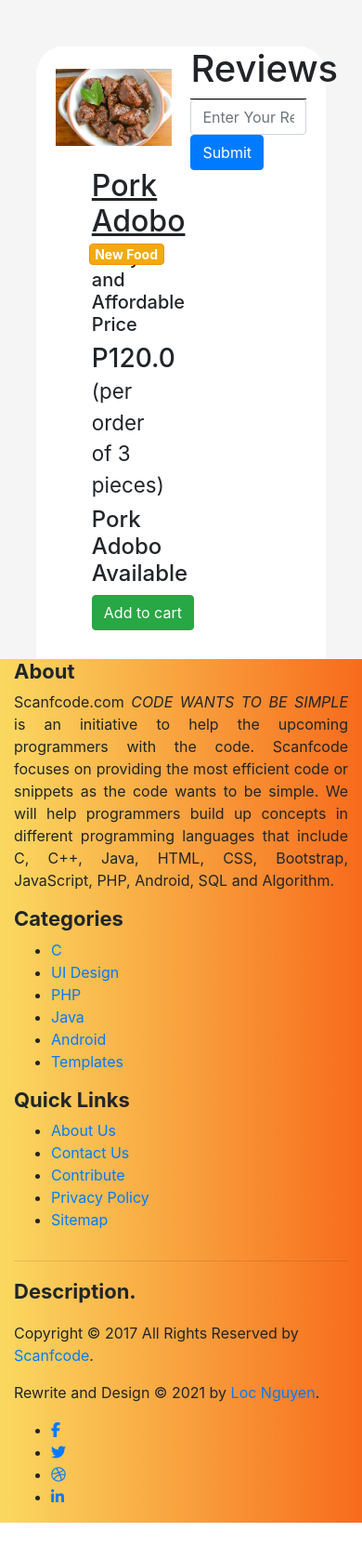
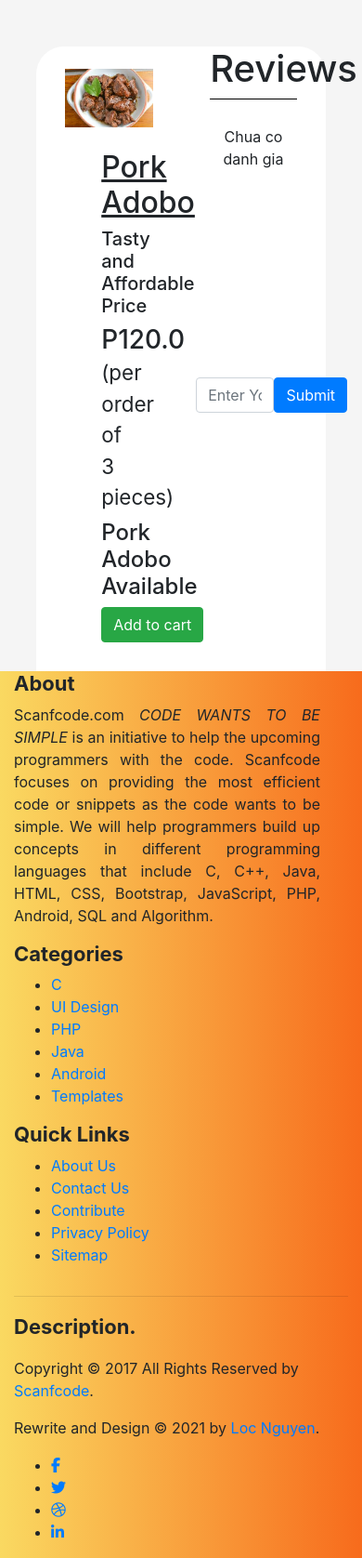
Before and after one commit to locDEV169/OrderFood, a Django app: a page that uses main/templates/main/dishes.html in a window 390 px wide. Shown: the part 108-1784 px from the top of the page at 93% size. Before the commit the page ends 1746 px from the top, so only its background shows below. Run offline with Django 3.2, Linux system fonts and the light colour scheme; data comes from the database, SQL or seed files in the repository; both versions use the stored data as it was after the commit; some libraries are stand-ins or nearby versions.

Commit message:
Thin-reponsive-nhe

```diff
--- a/main/static/main/dishes.css
+++ b/main/static/main/dishes.css
@@ -15,7 +15,7 @@
 }
 
 .container-review{
-    width: 40%;
+    width: 30%;
     max-height: 1000px;
     background-color: white;
 }
@@ -24,8 +24,8 @@
 }
 
 .area-text-review{
+    min-height: 300px;
     max-width: 1000px;
-    width: 100%;
     overflow-y: scroll;
     border-top: 1px solid black;
 }
@@ -59,7 +59,8 @@
 }
 
 .row{
-    flex-direction: column;
+    flex-direction: row;
+    width: 100%;
 }
 
 .area-dish-image{
@@ -74,3 +75,19 @@
 .img-fluid,.area-dish-image{
     width: 100%;
 }
+
+.col-sm-11{
+    padding: 0;
+    width: 90%;
+}
+
+.col-sm-1{
+     padding: 0;
+    width: 10%;
+}
+
+.no-comment{
+    margin: 30% 0px;
+    width: 100%;
+    text-align: center;
+}
--- a/main/templates/main/dishes.html
+++ b/main/templates/main/dishes.html
@@ -14,7 +14,7 @@
           <!--Content-->
           <div class="p-4 content">
             <div class="mt-0">
-                <h2><u>{{ item.title }}</u><span class="badge badge-{{ item.label_colour }} ml-2">{{ item.labels }}</span></h2>
+                <h2><u>{{ item.title }}</u>
             </div>
             <div class="lead">
               {% if item.description %}
@@ -36,19 +36,18 @@
  {% for review in reviews %}
     <div class="main-reviews card bg-success mb-3">
       <div class="card-body">
-          {% if review is null %}
-               <div class="user_details" style="display: flex">
-                  <p>Chua co danh gia</p>
-               </div>
-          {% else %}
               <div class="user_details" style="display: flex">
                   <p class="name-user">{{ review.user.username }} </p>
                   <p class="date-up">{{ review.posted_on }}</p>
               </div>
               <h4>{{ review }}</h4>
-          {% endif %}
+
       </div>
     </div>
+    {% empty %}
+      <div class="no-comment" >
+          <p>Chua co danh gia</p>
+      </div>
     {% endfor %}
 </div>
   <form action="{% url 'main:add_reviews' %}" method="POST" class="mb-3">
@@ -63,8 +62,6 @@
         </div>
       </div>
     </form>
-
-
   </div>
 </div>
 </div>
```
Also changed, not shown: main/static/main/home.css (+55 -2 lines), db.sqlite3.
